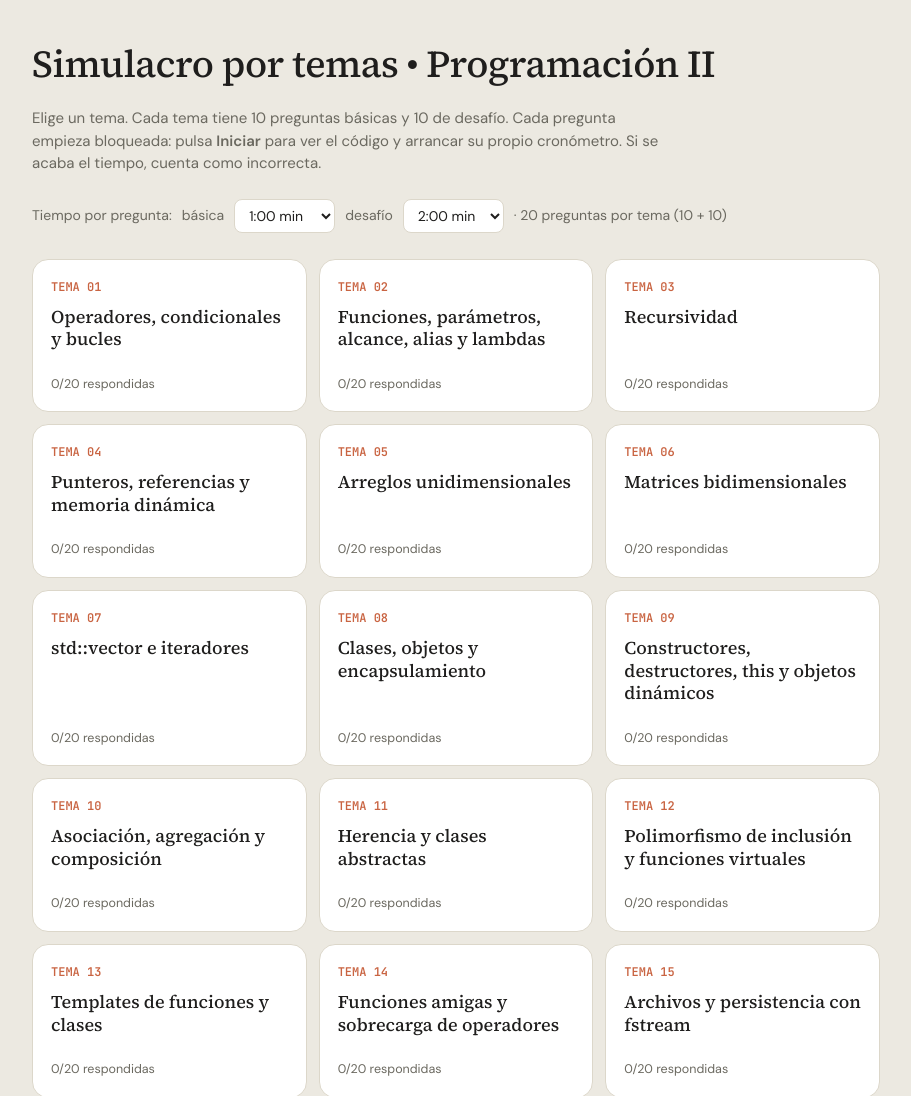
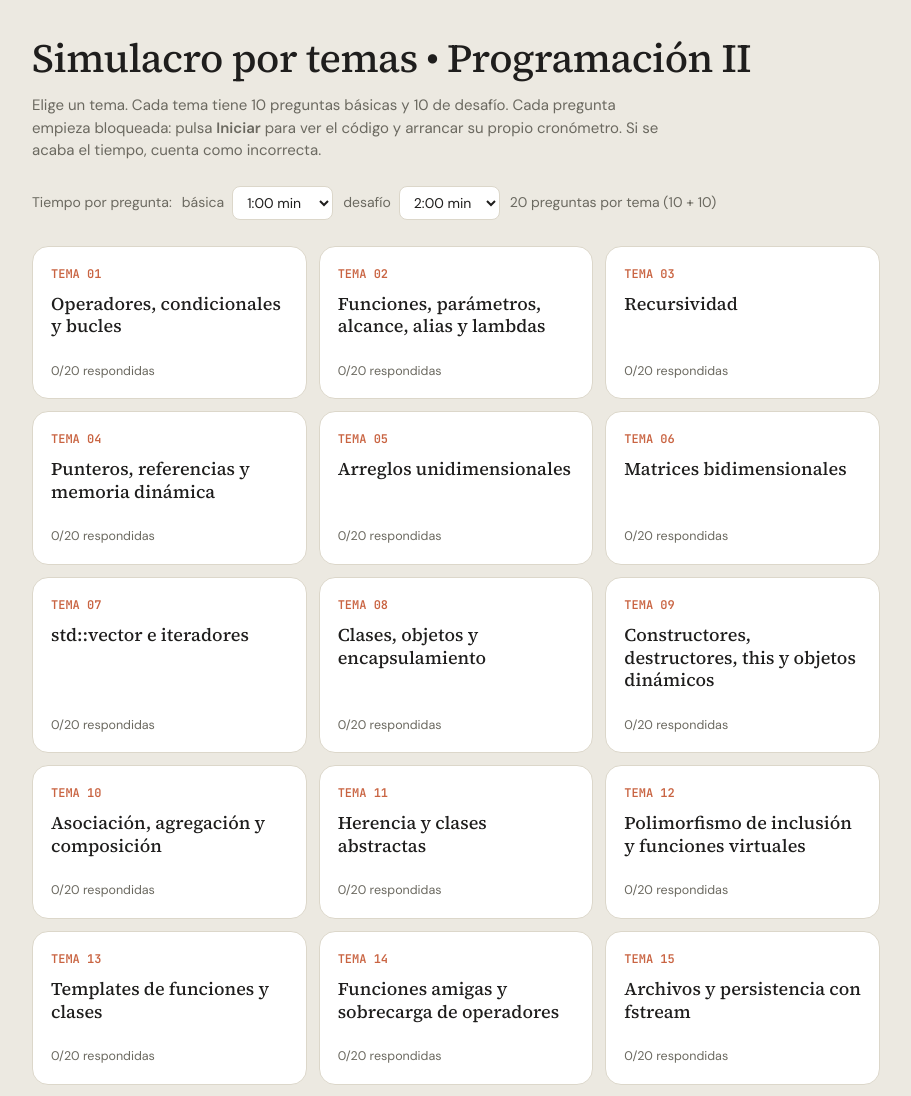
Before and after one commit to baterypark/simulacro-progra2, a plain HTML site: page index.html in a window 1280 px wide. Shown: the top 1096 px of the page, without its empty margins (184-1095 px from the left). Drawn offline with Linux system fonts and the light colour scheme.

Commit message:
Mejorar el título y los selectores en celular
Co-Authored-By: Claude Opus 5.5 <noreply@anthropic.com>
Claude-Session: https://claude.ai/code/session_01EgMVMHuMyoaV6iosK2medt

```diff
--- a/index.html
+++ b/index.html
@@ -29,7 +29,12 @@
 body{background:var(--bg);color:var(--ink);font-family:var(--body);font-size:15px;line-height:1.5}
 .wrap{max-width:880px;margin:0 auto;padding-block:28px 60px;padding-left:max(16px,env(safe-area-inset-left,0px));padding-right:max(16px,env(safe-area-inset-right,0px))}
 h1,h2{font-family:var(--display);font-weight:500!important;text-wrap:balance;margin:0;letter-spacing:-.015em}
-h1{font-size:clamp(26px,5vw,38px);font-weight:700}
+h1{font-size:clamp(32px,5vw,40px);font-weight:700;line-height:1.1}
+h2{line-height:1.15}
+h1 .sub{white-space:nowrap}
+@media (max-width:600px){h1 .dot{display:none} h1 .sub{display:block;color:var(--accent);font-size:.78em;margin-top:6px}}
+.settings .pair{display:inline-flex;align-items:center;gap:8px}
+@media (max-width:600px){.wrap .settings{display:grid;grid-template-columns:auto 1fr;gap:10px 12px}.wrap .settings>span:first-child,.wrap .settings>span:last-child{grid-column:1/-1}.settings .pair{display:contents}.settings select{justify-self:start}}
 h2{font-size:clamp(22px,4vw,28px);font-weight:700}
 .eyebrow{font-family:var(--mono);font-size:12px;letter-spacing:.08em;text-transform:uppercase;color:var(--muted)}
 .lead{color:var(--muted);max-width:62ch;margin:8px 0 0}
@@ -117,9 +122,9 @@ function stopAll(){for(const k in timers){clearInterval(timers[k].id);delete tim
 function home(){
   stopAll();
   const opts=lv=>[30,45,60,90,120,180,300].map(s=>`<option value="${s}" ${s==secs[lv]?"selected":""}>${fmt(s)} min</option>`).join("");
-  app.innerHTML=`<div class="home-head"><h1>Simulacro por temas • Programación II</h1>
+  app.innerHTML=`<div class="home-head"><h1>Simulacro por temas<span class="dot"> • </span><span class="sub">Programación II</span></h1>
   <p class="lead">Elige un tema. Cada tema tiene 10 preguntas básicas y 10 de desafío. Cada pregunta empieza bloqueada: pulsa <b>Iniciar</b> para ver el código y arrancar su propio cronómetro. Si se acaba el tiempo, cuenta como incorrecta.</p></div>
-  <div class="settings"><span>Tiempo por pregunta:</span><label for="s0">básica</label><select id="s0">${opts(0)}</select><label for="s1">desafío</label><select id="s1">${opts(1)}</select><span>· 20 preguntas por tema (10 + 10)</span></div>
+  <div class="settings"><span>Tiempo por pregunta:</span><span class="pair"><label for="s0">básica</label><select id="s0">${opts(0)}</select></span><span class="pair"><label for="s1">desafío</label><select id="s1">${opts(1)}</select></span><span>20 preguntas por tema (10 + 10)</span></div>
   <div class="grid">${TOPICS.map((t,i)=>{const qs=qsOf(i);const done=qs.filter(q=>res[q[0]]).length;const ok=qs.filter(q=>res[q[0]]&&res[q[0]].ok).length;
     return `<button class="tile" data-t="${i}"><span class="num">TEMA ${String(i+1).padStart(2,"0")}</span><span class="name">${esc(t)}</span>
     <span class="bar"><i style="width:${done/qs.length*100}%"></i></span><span class="meta"><span>${done}/${qs.length} respondidas</span><span>${done?ok+" correctas":""}</span></span></button>`}).join("")}</div>`;
```
